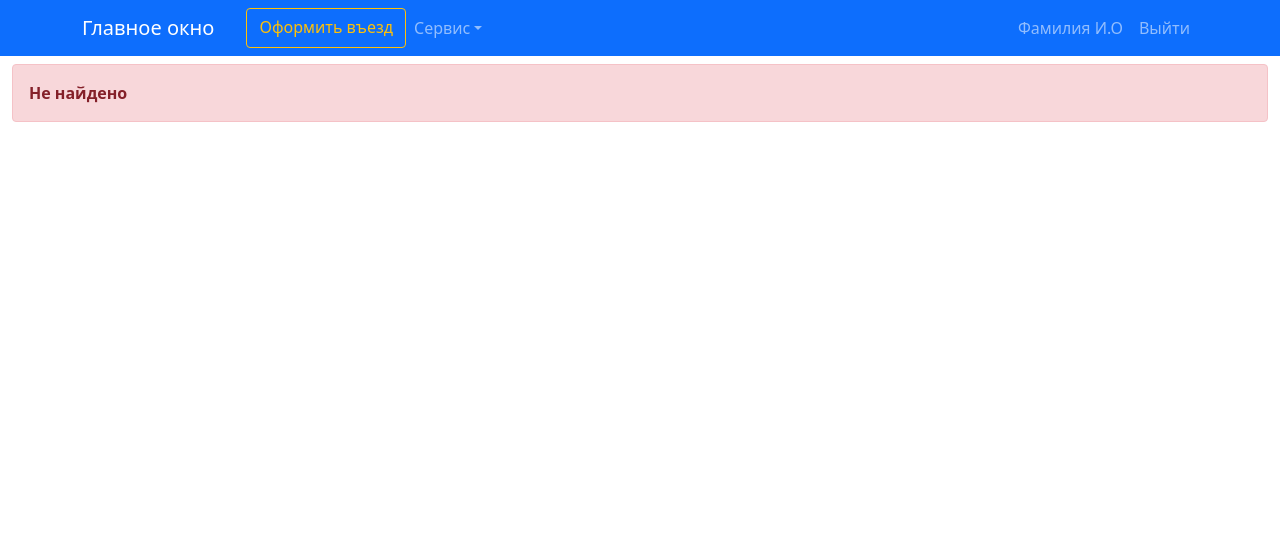
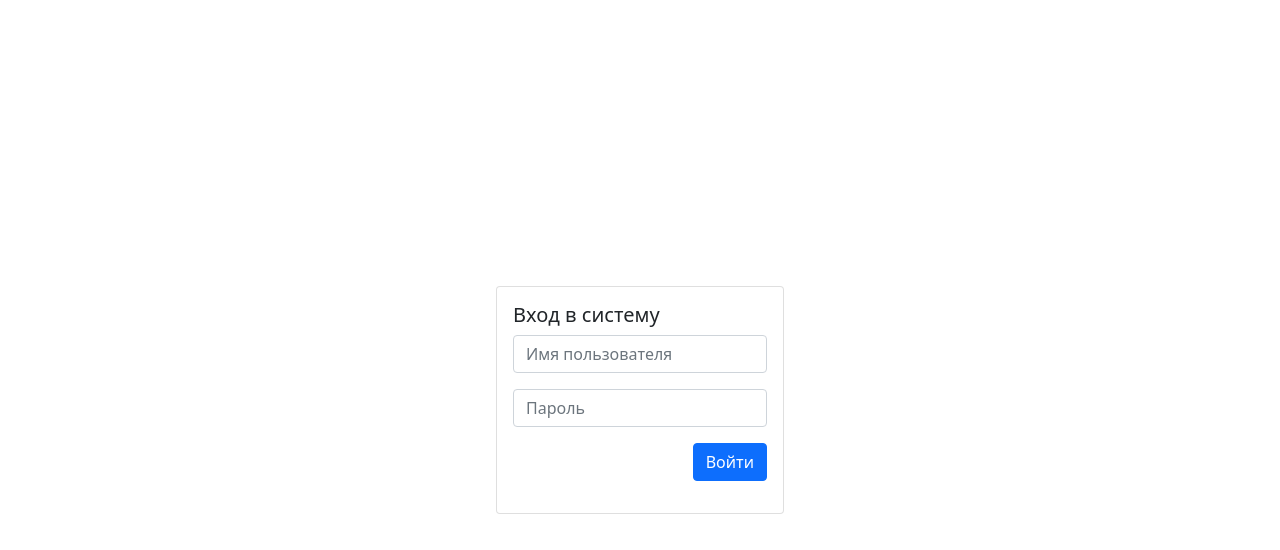
Before and after one commit to s-grushin/controlts, a React (Create React App) app in the folder client/: page /login in a window 1280 px wide. Shown: the top 550 px of the page. Built offline with nearby package versions, Linux system fonts and the light colour scheme.

Commit message:
AuthPage renamed to LoginPage

```diff
--- a/client/src/components/AppRouter.jsx
+++ b/client/src/components/AppRouter.jsx
@@ -1,7 +1,7 @@
 import React from 'react'
 import { Routes, Route, Navigate } from 'react-router-dom'
 import { useSelector } from 'react-redux'
-import AuthPage from '../pages/AuthPage'
+import LoginPage from '../pages/LoginPage'
 import WorkPage from '../pages/WorkPage'
 import CatalogPage from '../pages/CatalogPage'
 import Services from './Catalog/Services/Services'
@@ -27,7 +27,7 @@ const AppRouter = () => {
                         <Route path='services/:id' element={<CreateUpdateService isUpdateMode={true} />} />
                         <Route path='users' element={<Users />} />
                         <Route path='users/add' element={<CreateUpdateUser />} />
-                        <Route path='users/:id' element={<CreateUpdateUser isUpdateMode={true}/>} />
+                        <Route path='users/:id' element={<CreateUpdateUser isUpdateMode={true} />} />
                     </Route>
                 </Route>
             </Routes>
@@ -36,8 +36,8 @@ const AppRouter = () => {
         // маршруты для НЕ авторизованого пользователя
         return (
             <Routes>
-                <Route path='/auth' element={<AuthPage />} />
-                <Route path='*' element={<Navigate to='/auth' />} />
+                <Route path='/login' element={<LoginPage />} />
+                <Route path='*' element={<Navigate to='/login' />} />
             </Routes>
         )
 
--- a/client/src/pages/AuthPage.jsx
+++ b/client/src/pages/LoginPage.jsx
@@ -1,20 +1,26 @@
 import React from 'react'
 import { Col, Row, Card, Button, Form } from 'react-bootstrap'
 
-const AuthPage = () => {
+const LoginPage = () => {
+
+  function loginHandler(event) {
+    event.preventDefault()
+
+  }
+
   return (
     <Row >
       <Col className='d-flex align-items-center justify-content-center vh-100'>
         <Card style={{ width: '18rem' }}>
           <Card.Body>
             <Card.Title>Вход в систему</Card.Title>
-            <Form>
+            <Form onSubmit={loginHandler}>
               <Form.Group className="mb-3">
-                <Form.Control type="text" placeholder="Имя пользователя" />
+                <Form.Control type="text" placeholder="Имя пользователя" required />
               </Form.Group>
 
               <Form.Group className="mb-3">
-                <Form.Control type="password" placeholder="Пароль" />
+                <Form.Control type="password" placeholder="Пароль" autoComplete='new-password' />
               </Form.Group>
 
               <div className='d-flex justify-content-end'>
@@ -28,4 +34,4 @@ const AuthPage = () => {
   )
 }
 
-export default AuthPage
+export default LoginPage
--- a/client/src/redux/reducers/user.js
+++ b/client/src/redux/reducers/user.js
@@ -1,6 +1,6 @@
 const initialState = {
     userData: { username: 'root', fio: 'Фамилия И.О', role: 'ADMIN' },
-    isAuth: true
+    isAuth: false
 };
 
 export const ACTION_1 = 'ACTION_1'
```
